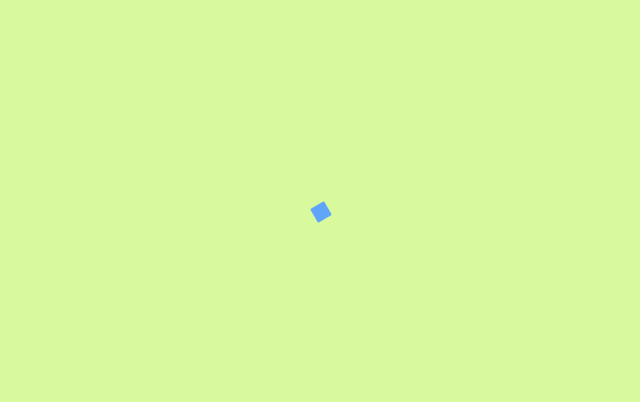
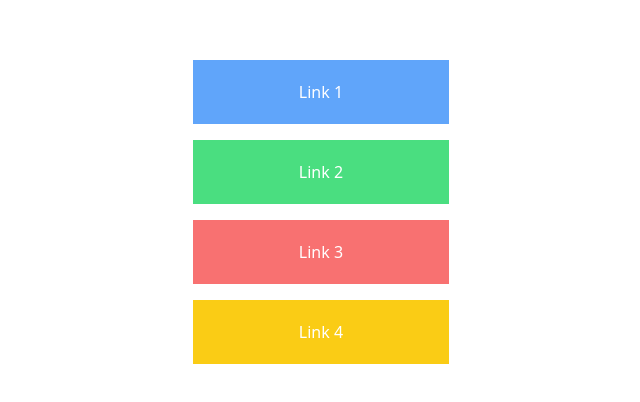
Before and after one commit to Cabdinasir64/Frame_Motion, a React (Vite) app: page / in a window 1280 px wide. Shown: the part 188-590 px from the top of the page, without its empty margins (319-959 px from the left). Built offline with nearby package versions, Linux system fonts and the light colour scheme.

Commit message:
i added file of animation7 frame motion

```diff
--- a/src/App.jsx
+++ b/src/App.jsx
@@ -1,9 +1,9 @@
-import Animation6 from './Components/animation6'
+import Animation7 from './Components/animation7'
 function App() {
 
   return (
     <>
-      <Animation6 />
+      <Animation7 />
 
     </>
   )
--- /dev/null
+++ b/src/Components/animation7.jsx
@@ -0,0 +1,67 @@
+import React from 'react';
+import { hover, motion, scale } from 'framer-motion';
+
+const Animation7 = () => {
+    const parentVariants = {
+        initial: { opacity: 0, y: 50 },
+        animate: {
+            opacity: 1,
+            y: 0,
+            transition: {
+                staggerChildren: 0.5,
+                duration: 2,
+            },
+        },
+    };
+
+
+    const childVariants1 = {
+        initial: { opacity: 0, y: 50 },
+        animate: { opacity: 1, y: 0 },
+        transition: { duration: 1, type: 'spring', stiffness: 100 }
+    };
+
+    const childVariants2 = {
+        initial: { opacity: 0, x: 100 },
+        animate: { opacity: 1, x: 0 },
+        transition: { duration: 1.5, delay: 0.5 }
+    };
+
+    const childVariants3 = {
+      initial: { opacity: 0, scale: 0, x: 120, y: -80 },
+      animate: { opacity: 1, scale: 1, x: 0, y: 0 },
+      transition: { duration: 1, delay: 1 },
+    };
+
+    const childVariants4 = {
+        initial: { opacity: 0, x: -100 },
+        animate: { opacity: 1, x: 0 },
+        transition: { duration: 1, type: 'spring', stiffness: 50 }
+    };
+
+    return (
+        <div className="flex justify-center items-center min-h-screen">
+            <motion.div
+                className="space-y-4"
+                variants={parentVariants}  // Parent variant for sequencing children
+                initial="initial"
+                animate="animate"
+            >
+                <motion.div variants={childVariants1} className="w-64 h-16 bg-blue-400 text-white flex justify-center items-center">
+                    Link 1
+                </motion.div>
+                <motion.div variants={childVariants2} className="w-64 h-16 bg-green-400 text-white flex justify-center items-center">
+                    Link 2
+                </motion.div>
+                <motion.div variants={childVariants3} className="w-64 h-16 bg-red-400 text-white flex justify-center items-center">
+                    Link 3
+                </motion.div>
+                <motion.div variants={childVariants4} className="w-64 h-16 bg-yellow-400 text-white flex justify-center items-center">
+                    Link 4
+                </motion.div>
+            </motion.div>
+        </div>
+    );
+};
+
+export default Animation7;
```
